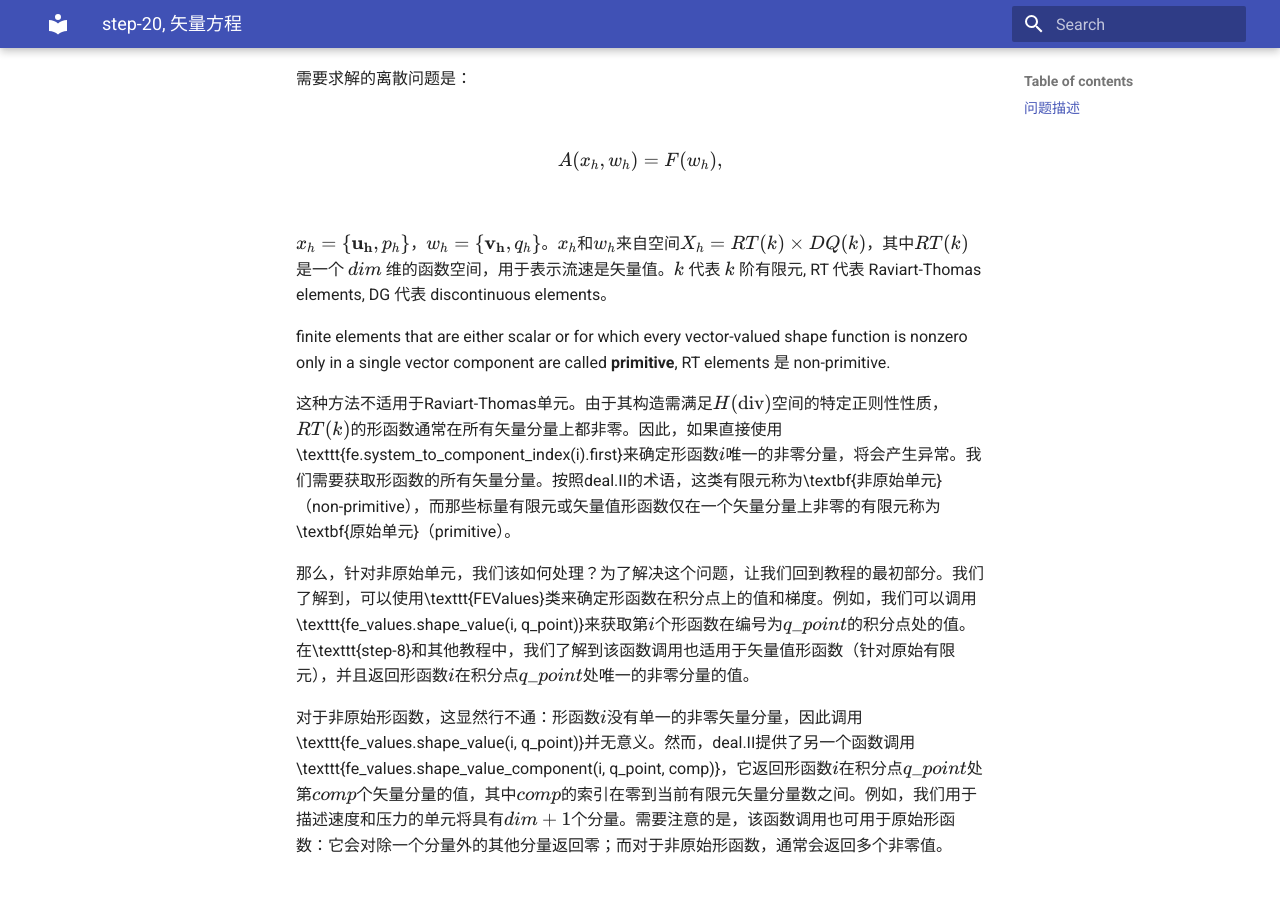
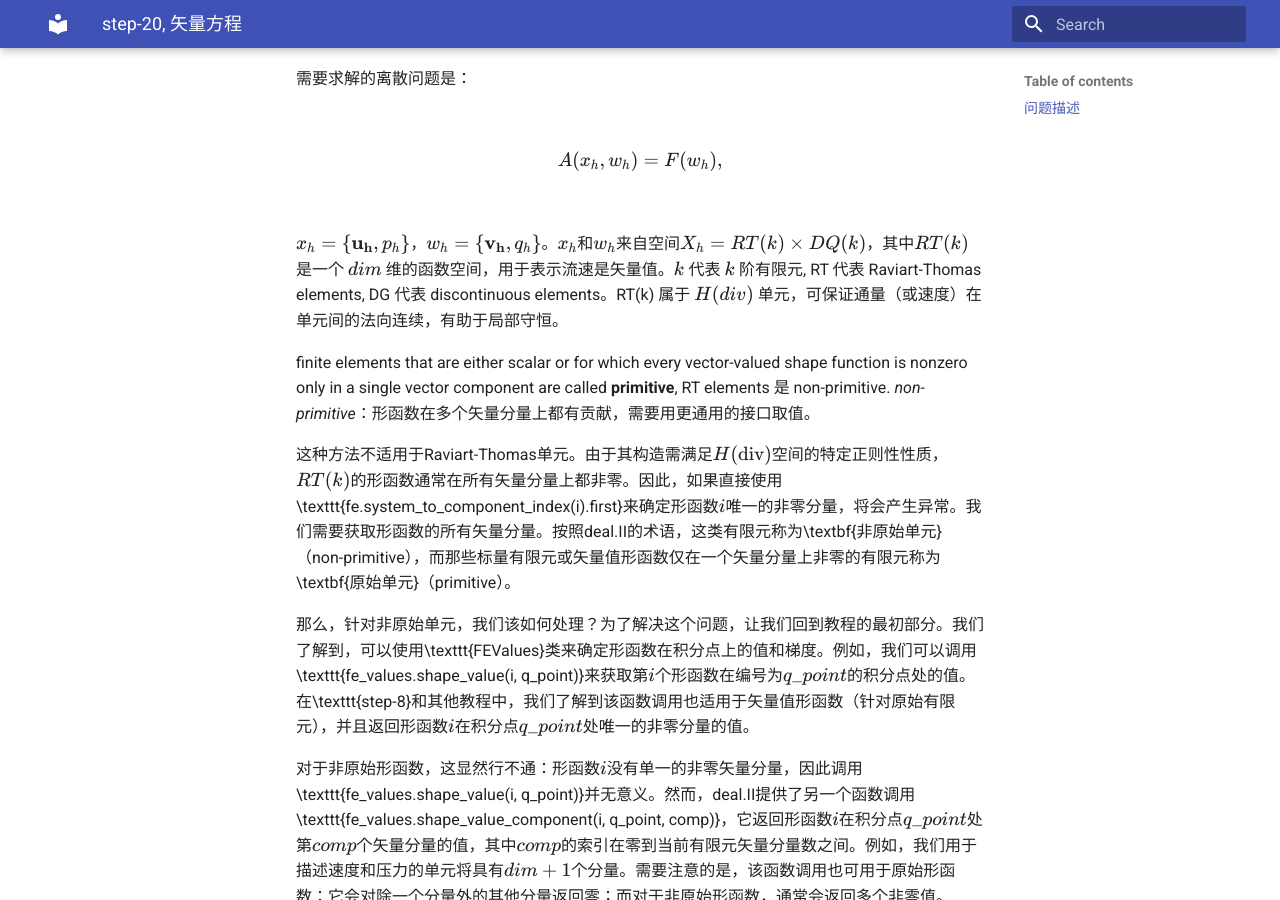
Before and after one commit to ymma98/technotes, an MkDocs documentation site: the page built from docs/FEM/dealii-09_矢量方程.md, in a window 1280 px wide and 900 px high, scrolled down 1331 px. Built offline with MkDocs 1.6.1 and Material for MkDocs 9.7.7, drawn with Linux system fonts in a browser that asks for light colours.

Commit message:
docs/FEM/dealii-09_矢量方程.md updated from https://stackedit.cn/

```diff
--- a/docs/FEM/dealii-09_矢量方程.md
+++ b/docs/FEM/dealii-09_矢量方程.md
@@ -52,9 +52,9 @@ $$
 A(x_h, w_h) = F(w_h),
 $$
 
-$x_h = \{\mathbf{u_h}, p_h\}$，$w_h = \{\mathbf{v_h}, q_h\}$。$x_h$和$w_h$来自空间$X_h = RT(k) \times DQ(k)$，其中$RT(k)$是一个 $dim$ 维的函数空间，用于表示流速是矢量值。$k$ 代表 $k$ 阶有限元, RT 代表 Raviart-Thomas elements, DG 代表 discontinuous elements。
+$x_h = \{\mathbf{u_h}, p_h\}$，$w_h = \{\mathbf{v_h}, q_h\}$。$x_h$和$w_h$来自空间$X_h = RT(k) \times DQ(k)$，其中$RT(k)$是一个 $dim$ 维的函数空间，用于表示流速是矢量值。$k$ 代表 $k$ 阶有限元, RT 代表 Raviart-Thomas elements, DG 代表 discontinuous elements。RT(k) 属于 $H(div)$ 单元，可保证通量（或速度）在单元间的法向连续，有助于局部守恒。
 
-finite elements that are either scalar or for which every vector-valued shape function is nonzero only in a single vector component are called **primitive**, RT elements 是 non-primitive.
+finite elements that are either scalar or for which every vector-valued shape function is nonzero only in a single vector component are called **primitive**, RT elements 是 non-primitive. _non-primitive_：形函数在多个矢量分量上都有贡献，需要用更通用的接口取值。
 
 这种方法不适用于Raviart-Thomas单元。由于其构造需满足$H(\text{div})$空间的特定正则性性质，$RT(k)$的形函数通常在所有矢量分量上都非零。因此，如果直接使用\texttt{fe.system\_to\_component\_index(i).first}来确定形函数$i$唯一的非零分量，将会产生异常。我们需要获取形函数的所有矢量分量。按照deal.II的术语，这类有限元称为\textbf{非原始单元}（non-primitive），而那些标量有限元或矢量值形函数仅在一个矢量分量上非零的有限元称为\textbf{原始单元}（primitive）。
 
```
Also changed, not shown: other parts of docs/FEM/dealii-09_矢量方程.md (+3 -3 lines).
